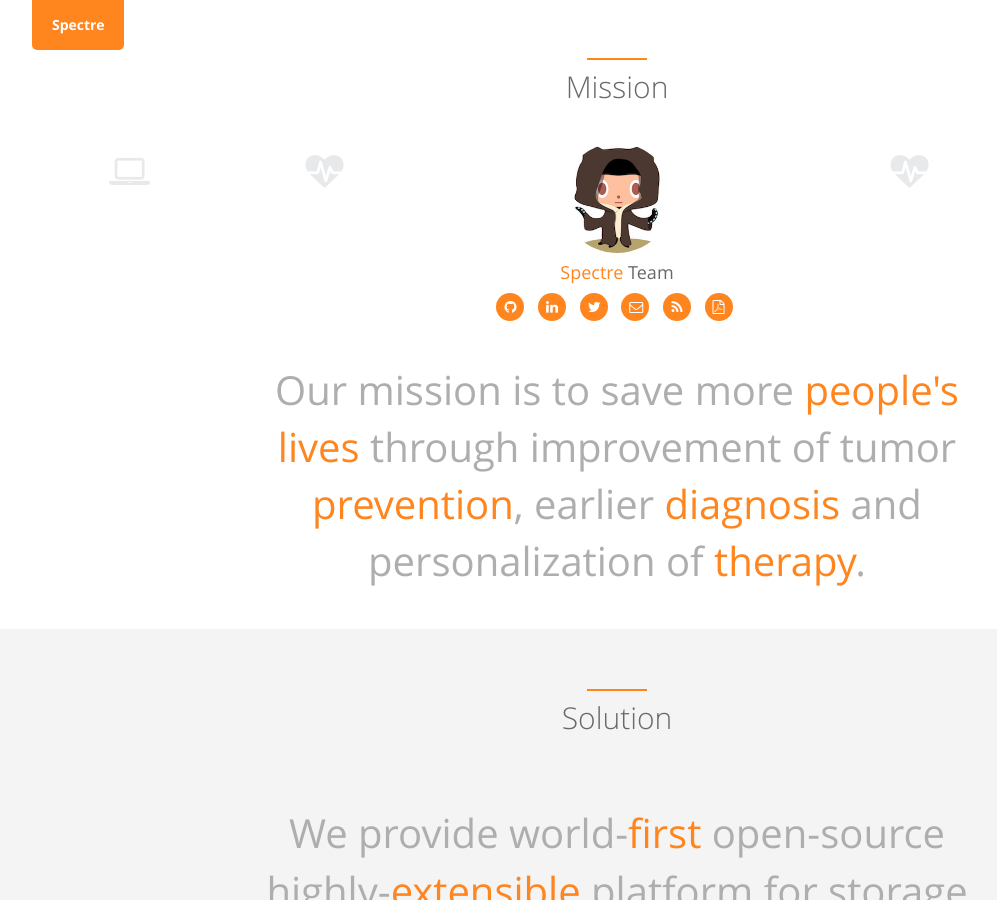
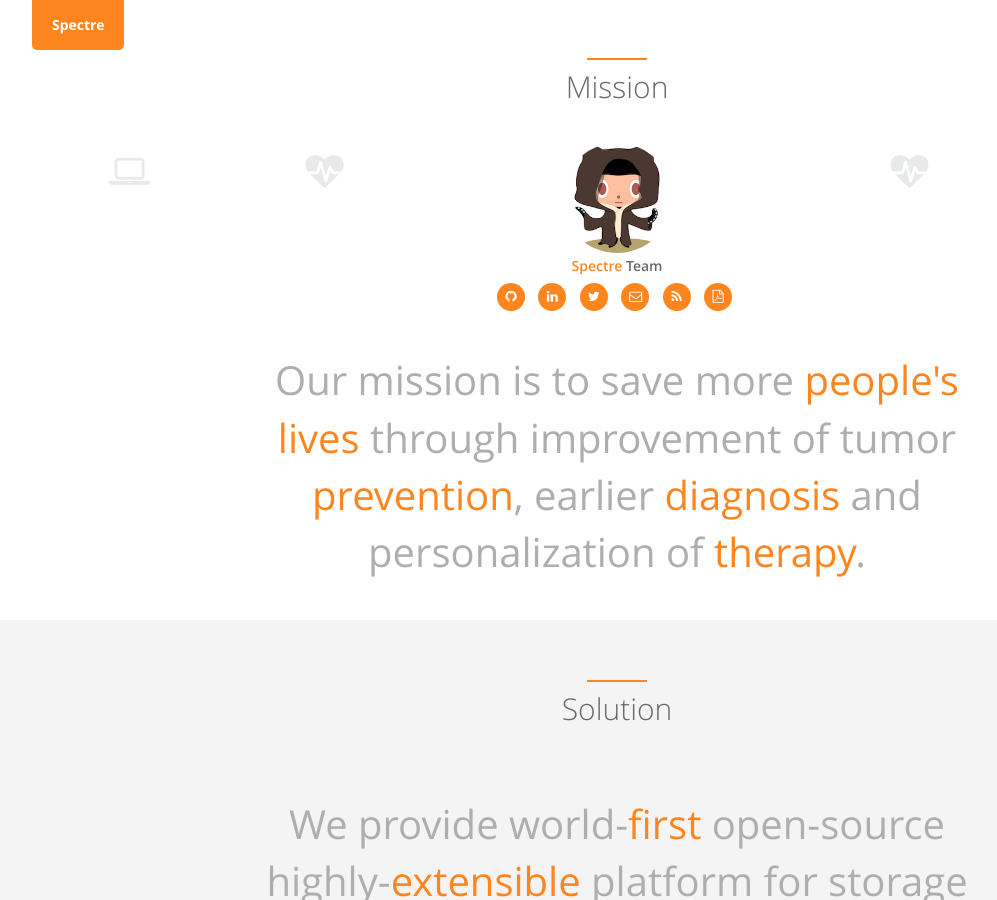
Before and after one commit to spectre-team/spectre-team.github.io, a Jekyll site: the page built from index.html, in a window 1280 px wide and 900 px high, scrolled down 552 px. Shown: the whole window, without its empty margins (23-1020 px from the left). Built offline with Jekyll 4.4.1, drawn with Linux system fonts in a browser that asks for light colours; nearby versions of some CDN libraries.

Commit message:
Move custom.css to apply proper styling on buttons

```diff
--- a/_includes/index_head.html
+++ b/_includes/index_head.html
@@ -12,7 +12,6 @@
 
   <!-- Main CSS -->
   <link href="{{ "/static/assets/app-20170711.min.css" | prepend: site.baseurl }}" rel="stylesheet">
-  <link href="{{ "/static/assets/custom.css" | prepend: site.baseurl }}" rel="stylesheet">
 
   <!-- Main scripts -->
   <script src="{{ "/static/assets/app-index-20170711.min.js" | prepend: site.baseurl }}"></script>
@@ -25,6 +24,8 @@
   <link href="https://maxcdn.bootstrapcdn.com/bootstrap/3.3.6/css/bootstrap.min.css" rel="stylesheet">
   <script src="{{ "/static/assets/carousel.js" | prepend: site.baseurl }}"></script>
 
+  <link href="{{ "/static/assets/custom.css" | prepend: site.baseurl }}" rel="stylesheet">
+
   {% if site.data.index.projects %}
   <script async defer src="{{ "/static/js/github_api.min.js" | prepend: site.baseurl }}"></script>
   {% endif %}
```
